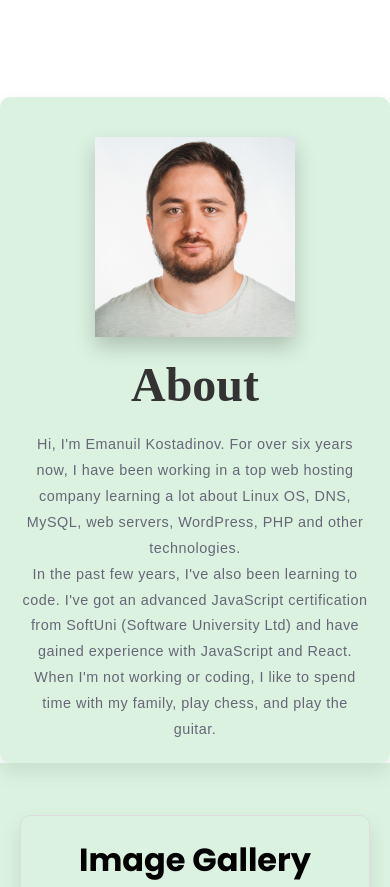
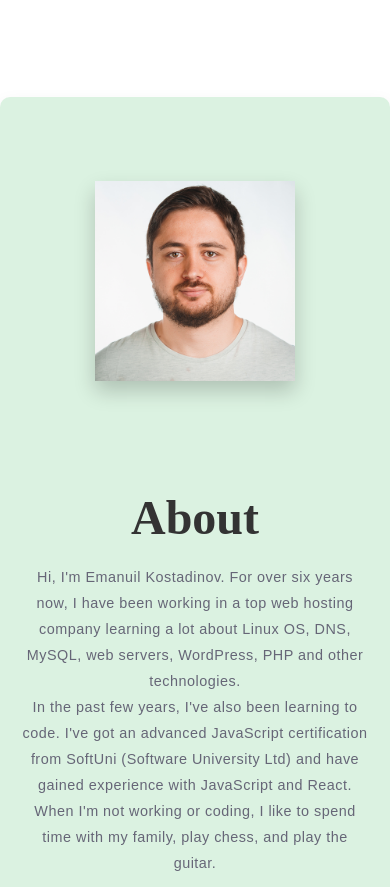
Before and after one commit to l1uname/portfolio, a plain HTML site: page index.html in a window 390 px wide. Shown: the part 747-1634 px from the top of the page. Drawn offline with Linux system fonts and the light colour scheme.

Commit message:
Adjusting height of about-me section on smaller screens

```diff
--- a/css/styles.css
+++ b/css/styles.css
@@ -1049,12 +1049,14 @@ html, body {
         justify-items: center;
     }
 
-    .section__about-me,
+    .section {
+        background: rgba(94, 197, 118, 0.22);
+    }
+
     .section__projects,
     .section__certifications,
     .section__contact-me {
         height: auto;
-        background: rgba(94, 197, 118, 0.22);
         justify-content: center;
     }
 
```
